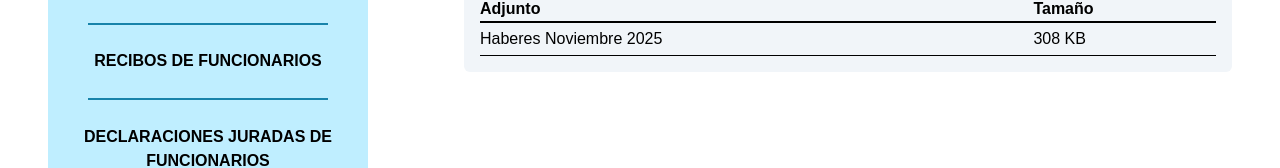
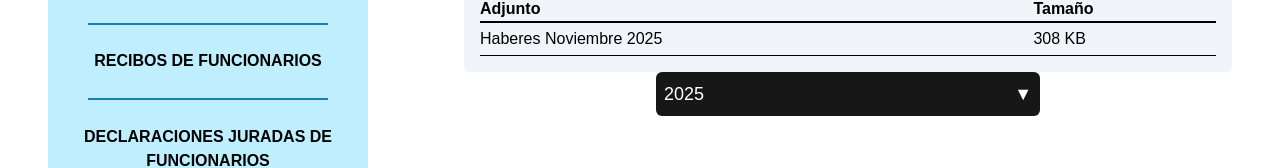
Before and after one commit to ulicortes/gobiernoAbiertoFrontend, a Next.js app: page /transparencia/haberes in a window 1280 px wide. Shown: the part 259-427 px from the top of the page. Built offline with nearby package versions, Linux system fonts and the light colour scheme.

Commit message:
Card Transparencia/Reportes-Cree la card y le di funcionalidad.

```diff
--- a/src/app/transparencia/haberes/page.tsx
+++ b/src/app/transparencia/haberes/page.tsx
@@ -1,3 +1,5 @@
+import Historial from "@/components/Historial";
+
 export default function Page() {
     return <div className="w-3/5 h-full flex flex-col bg-white items-center">
         <div className="w-full h-fit bg-slate-100 rounded-md text-black p-4">
@@ -19,5 +21,6 @@ export default function Page() {
                 </tbody>
             </table>
         </div>
+        <Historial anio={2025} />
     </div>
 }
--- /dev/null
+++ b/src/components/Historial.tsx
@@ -0,0 +1,18 @@
+'use client'
+
+import { useState } from "react"
+
+export default function Historial({ anio }: { anio: number }) {
+    const [abierto, setAbierto] = useState(false);
+    return <div onClick={() => setAbierto(!abierto)} className="w-1/2 h-fit bg-neutral-900 text-white p-2 rounded-md cursor-pointer flex flex-col justify-center">
+        <div className="flex flex-row justify-between">
+            <h1 className="text-lg">{anio}</h1>
+            <h1 className="text-lg">▼</h1>
+        </div>
+        {abierto ? <>
+            <h1>Holis</h1>
+        </>
+            :
+            <></>}
+    </div>
+}
```
Also changed, not shown: 1 other file (tests, documents, lock files or other folders).
